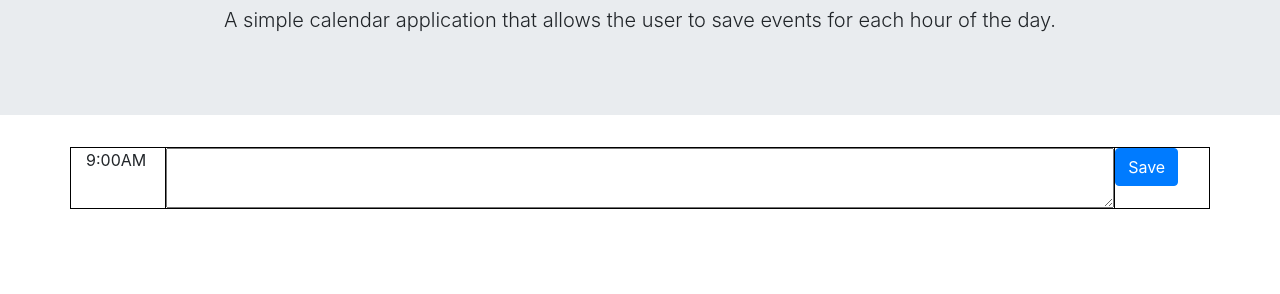
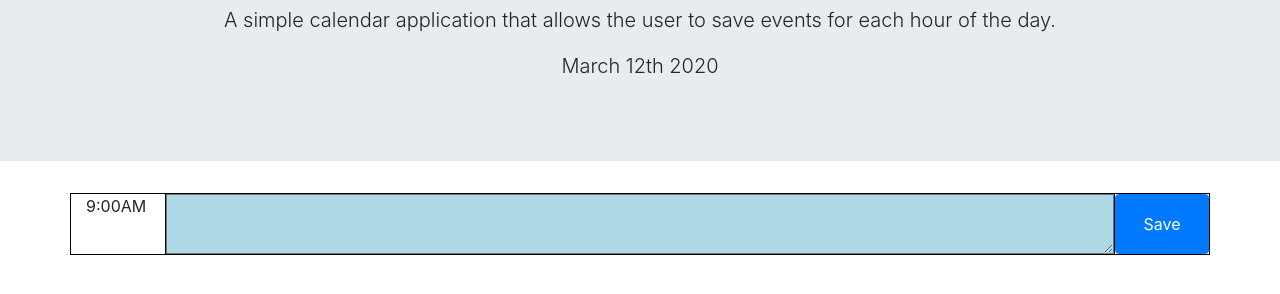
Before and after one commit to Sam-Bro/work_scheduler_SB, a plain HTML site: page index.html in a window 1280 px wide. Shown: the part 134-428 px from the top of the page. Drawn offline with nearby package versions, Linux system fonts and the light colour scheme.

Commit message:
added mid column color and current date in header

```diff
--- a/index.html
+++ b/index.html
@@ -22,7 +22,7 @@
                 <p>9:00AM</p>
             </div>
             <div class="col-lg-10">
-                <textarea class="mid-textarea"></textarea>
+                <textarea class="mid-textarea text-current"></textarea>
             </div>
             <div class="col-sm-1 save-col col-save">
                 <button type="button" class="btn btn-primary btn-save">Save</button>
--- a/script.js
+++ b/script.js
@@ -1,2 +1,6 @@
+var printToday = document.getElementById("todays-date");
+
 var todaysDate = moment().format('MMMM Do YYYY');
 console.log(todaysDate);
+
+printToday.textContent = todaysDate;
--- a/style.css
+++ b/style.css
@@ -20,3 +20,16 @@
     padding-left: 0px;
     padding-right: 0px;
 }
+.btn-save {
+    width: 100%;
+    height: 100%;
+}
+.text-future {
+    background-color: lightgreen;
+}
+.text-past {
+    background-color: grey;
+}
+.text-current {
+    background-color: lightblue;
+}
```
